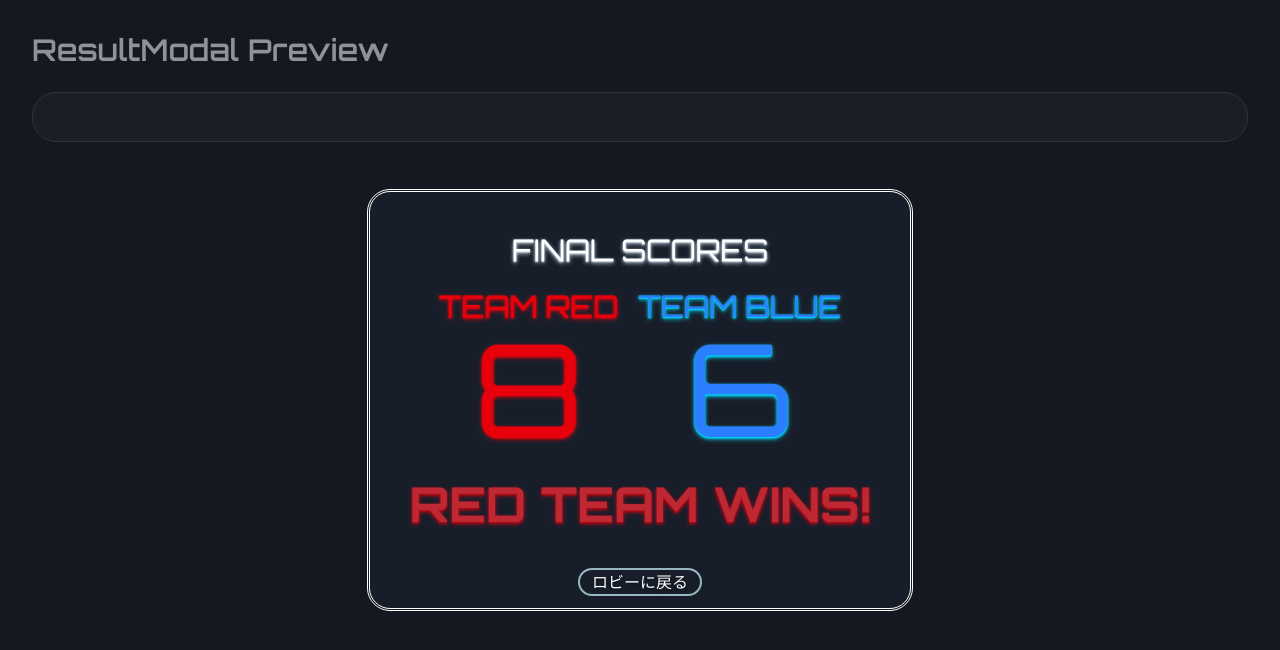
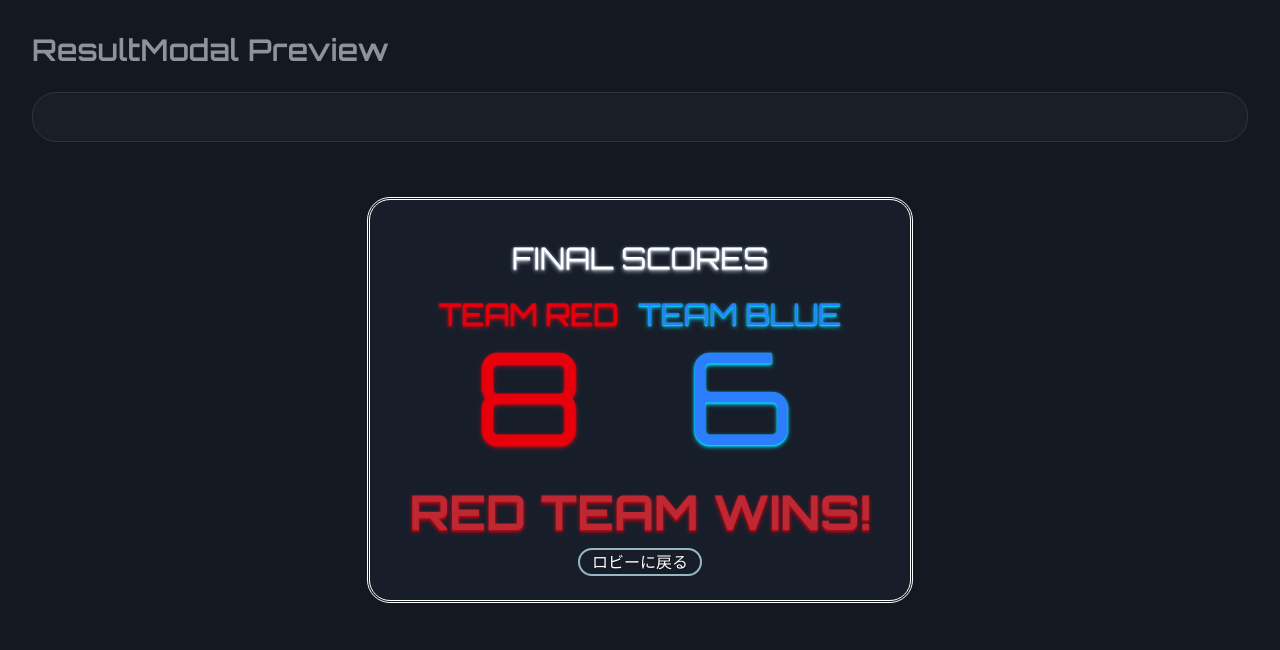
Before and after one commit to jack-app/jackHack2026_b, a Next.js app in the folder switch_game/: page /dev/resultmodal in a window 1280 px wide. Shown: the top 650 px of the page. Built offline with nearby package versions, Linux system fonts and the light colour scheme; a web font is replaced by a local one.

Commit message:
外枠にパディングを追加しました

```diff
--- a/switch_game/src/components/UI/ResultModal.tsx
+++ b/switch_game/src/components/UI/ResultModal.tsx
@@ -15,8 +15,8 @@ export default function ResultModal({
   const winner = red > blue ? "RED" : blue > red ? "BLUE" : null;
 
   return (
-    <div className="fixed inset-0 z-50 flex items-center justify-center bg-gray-800/50 p-4">
-      <div className="bg-gray-800/40 place-self-center text-center outline-double rounded-[20px] pb-3 ">
+    <div className="fixed inset-0 z-50 flex items-center justify-center bg-gray-800/50 p-4 ">
+      <div className="bg-gray-800/40 place-self-center text-center outline-double rounded-[20px] pb-3 px-10 ">
         <div className="text-bg-10 text-3xl pt-10 mb-5 text-shadow-md text-shadow-slate-300">
           FINAL SCORES
         </div>
@@ -30,14 +30,14 @@ export default function ResultModal({
             <p className="text-9xl">{blue}</p>
           </div>
         </div>
-        <p className="animate-pulse text-5xl text-red-500 text-shadow-md text-shadow-red-600 font-bold mt-7 pb-10 px-10">
+        <p className="animate-pulse text-5xl text-red-500 text-shadow-md text-shadow-red-600 font-bold mt-7">
           {winner === "RED" && "RED TEAM WINS!"}
           {winner === "BLUE" && "BLUE TEAM WINS!"}
           {winner === null && "DRAW!"}
         </p>
         <button
           onClick={onReturnToTitle}
-          className="text-white-100 rounded-[40px] border-2 px-3 border-cyan-100/70 text-shadow-md text-blue-red-100"
+          className="text-white-100 rounded-[40px] border-2 px-3 border-cyan-100/70 text-shadow-md text-blue-red-100 m-3"
         >
           ロビーに戻る
         </button>
```
